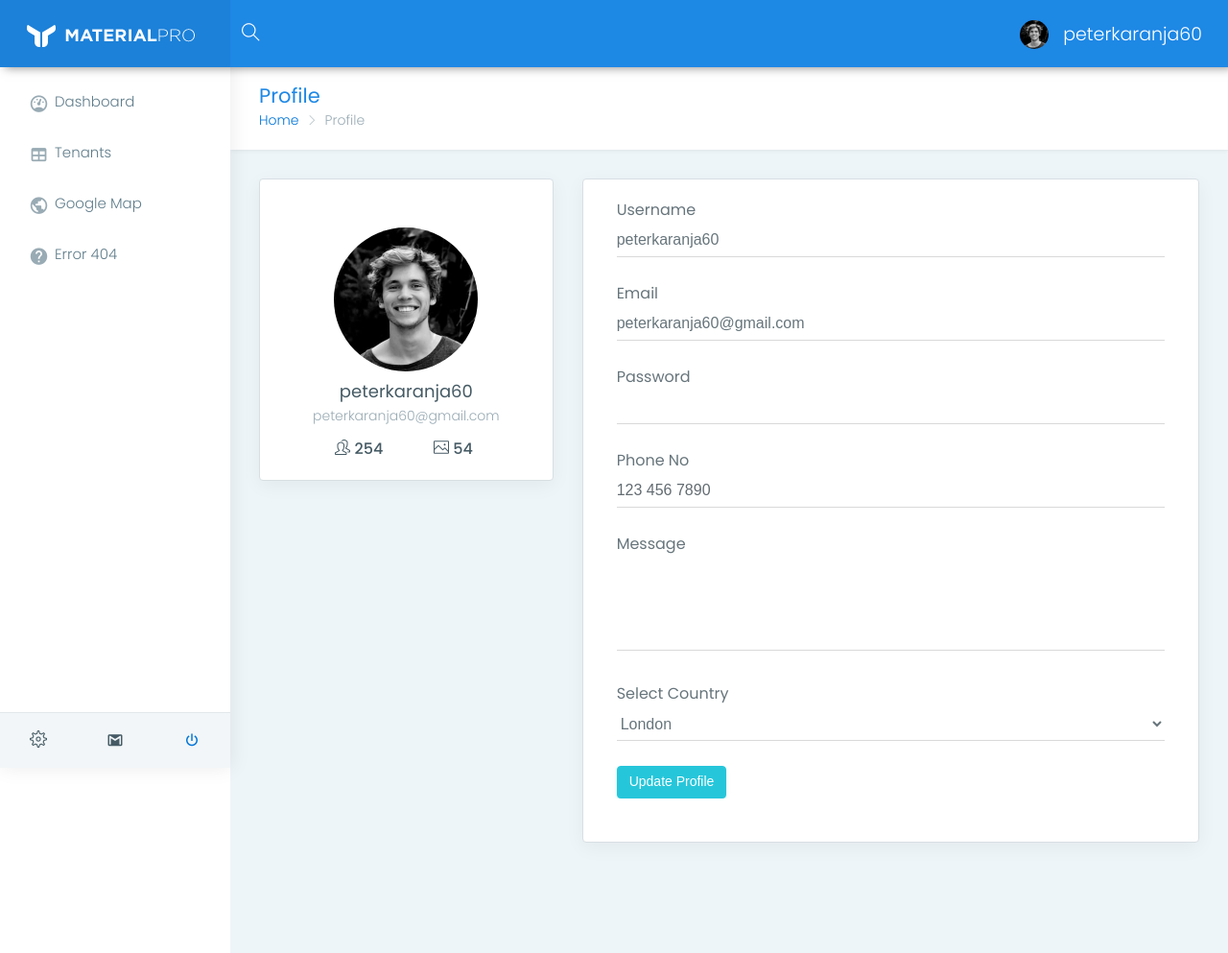
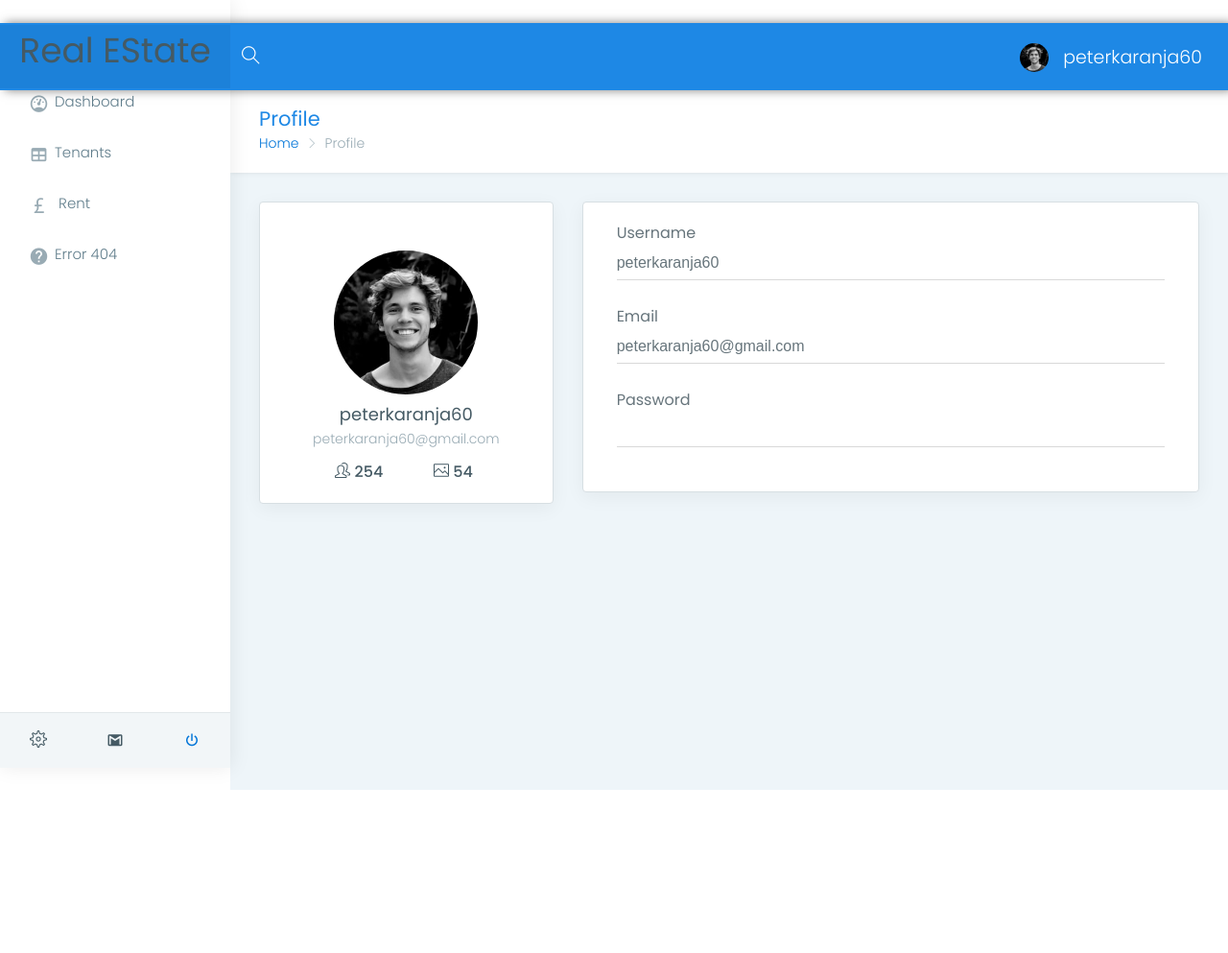
Before and after one commit to pkaranja60/Rental-management, a Flask app: page /settings in a window 1280 px wide. Shown: the whole page at 96% size. After the commit the page ends 823 px from the top, so only its background shows below. Run offline with Flask 2, Linux system fonts and the light colour scheme; a user stored in the database is signed in; some libraries are stand-ins or nearby versions; some web fonts are replaced.

Commit message:
Update 3

```diff
--- a/rental/forms.py
+++ b/rental/forms.py
@@ -35,8 +35,8 @@
 
 
 class RentForm(FlaskForm):
-    house_no =   StringField(label='House No', validators=[DataRequired()])
-    phone_no = StringField(label='Phone No', validators=[Length(min=10, max=10), DataRequired()])
+    house_no = StringField(label='House No', validators=[DataRequired()])
     message = TextAreaField(label='Message')
     rent =  StringField(label='Rent', validators=[DataRequired()])
-    date = DateField(label='Date', format='%d-%m-%Y', validators=[DataRequired()])
+    date = DateField(label='Date', format='%Y-%m-%d', validators=[DataRequired()])
+    submit = SubmitField(label='Rent Paid')
--- a/rental/models.py
+++ b/rental/models.py
@@ -36,7 +36,7 @@
     phone_no = db.Column(db.String(length=50), nullable=False, unique=True)
     house_no = db.Column(db.String(length=50), nullable=False, unique=True)
 
-    rent = db.relationship('Rent', backref='house', lazy=True)
+    rent = db.relationship('Rent', backref='tenant', lazy=True)
 
     def __repr__(self):
         return f'Tenant{self.id}'
@@ -45,8 +45,8 @@
 class Rent(db.Model):
     id = db.Column(db.Integer(), primary_key=True, nullable=False, unique=True)
     message = db.Column(db.Text(length=256))
-    rent = db.Column(db.Integer(), nullable=False, unique=True)
-    date = db.Column(db.Date)
+    rent = db.Column(db.Integer(), nullable=False)
+    date = db.Column(db.Date, nullable=False)
 
     house_no = db.Column(db.String, db.ForeignKey('tenant.house_no'), nullable=False)
 
--- a/rental/routes.py
+++ b/rental/routes.py
@@ -11,14 +11,16 @@
 def index():
     form = RentForm()
     if form.validate_on_submit():
-        user_to_input = Rent(house_no=form.house_no.data,
-                             phone_no=form.phone_no.data,
-                             rent=form.rent.data,
-                             message=form.message.data,
-                             date=form.date.data,)
-        db.session.add(user_to_input)
+        user_create = Rent(house_no=form.house_no.data,
+                           rent=form.rent.data,
+                           message=form.message.data,
+                           date=form.date.data,
+                           )
+        db.session.add(user_create)
         db.session.commit()
-    return render_template('index.html', form=form)
+        return redirect(url_for('rent'))
+    else:
+         return render_template('index.html', form=form)
 
 
 @app.route('/login', methods=['GET', 'POST'])
@@ -64,7 +66,7 @@
 @login_required
 def tenants():
     tenant = Tenant.query.all()
-    return render_template('table.html', user=tenant)
+    return render_template('table.html', tenant=tenant)
 
 
 @app.route('/new', methods=['GET', 'POST'])
@@ -83,6 +85,13 @@
         return render_template('tenant.html', form=form)
 
 
+@app.route('/rent_paid', methods=['GET', 'POST'])
+@login_required
+def rent():
+    rent = Rent.query.all()
+    return render_template('rent.html', rent=rent)
+
+
 @app.route('/settings', methods=['GET', 'POST'])
 @login_required
 def settings():
@@ -95,6 +104,19 @@
     db.session.delete(user_delete)
     db.session.commit()
     return redirect(url_for('tenants'))
+
+
+@app.route('/update/<int:id>', methods=['PUT', 'POST'])
+def update(id):
+    user_to_update = Tenant.query.get_or_404(int(id))
+    form = TenantsForm()
+    if form.validate_on_submit():
+        user_to_update = Tenant(name=form.name.data,
+                                phone_no=form.phone_no.data)
+        db.session.commit()
+        return redirect(url_for('tenants'))
+    else:
+        return render_template('table.html', user_to_update=user_to_update)
 
 
 @app.route('/logout')
--- a/rental/templates/includes/navigation.html
+++ b/rental/templates/includes/navigation.html
@@ -7,16 +7,10 @@
             <div class="navbar-header">
                 <a class="navbar-brand" href="/">
                     <!-- Logo icon --><b>
-                        <!--You can put here icon as well // <i class="wi wi-sunset"></i> //-->
-
-                        <!-- Light Logo icon -->
-                        <img src="/static/assets/images/logo-light-icon.png" alt="homepage" class="light-logo" />
+                    <h1>Real EState</h1>
+                    <!--End Logo icon -->
                     </b>
-                    <!--End Logo icon -->
-                    <!-- Logo text --><span>
-
-                        <!-- Light Logo text -->
-                        <img src="/static/assets/images/logo-light-text.png" class="light-logo" alt="homepage" /></span>
+                    <!-- Logo text -->
                 </a>
             </div>
             <!-- ============================================================== -->
--- a/rental/templates/includes/sidebar.html
+++ b/rental/templates/includes/sidebar.html
@@ -14,8 +14,9 @@
                 </li>
 
                 </li>
-                <li> <a class="waves-effect waves-dark" href="#" aria-expanded="false"><i
-                            class="mdi mdi-earth"></i><span class="hide-menu">Google Map</span></a>
+                <li> <a class="waves-effect waves-dark" href="{{url_for('rent')}}" aria-expanded="false"><i
+                            class="mdi mdi-currency-gbp"></i><span class="hide-menu">
+                                Rent</span></a>
                 </li>
 
                 <li> <a class="waves-effect waves-dark" href="#" aria-expanded="false"><i
--- a/rental/templates/layouts/base-pdf.html
+++ b/rental/templates/layouts/base-pdf.html
@@ -19,7 +19,7 @@
     </title>
 
     <!-- Favicon icon -->
-    <link rel="icon" type="image/png" sizes="16x16" href="/static/assets/images/favicon.png">
+    <link rel="icon" type="image/png" sizes="16x16" href="https://img.icons8.com/bubbles/50/000000/apartment.png"/>"/>">
     <!-- Bootstrap Core CSS -->
     <link href="/static/assets/plugins/bootstrap/css/bootstrap.min.css" rel="stylesheet">
 
--- a/rental/templates/layouts/base.html
+++ b/rental/templates/layouts/base.html
@@ -19,9 +19,12 @@
     </title>
 
     <!-- Favicon icon -->
-    <link rel="icon" type="image/png" sizes="16x16" href="/static/assets/images/favicon.png">
+    <link rel="icon" type="image/png" href="https://img.icons8.com/bubbles/100/000000/apartment.png"/>">
     <!-- Bootstrap Core CSS -->
     <link href="/static/assets/plugins/bootstrap/css/bootstrap.min.css" rel="stylesheet">
+
+    <!-- Boxicons -->
+    <script src="https://unpkg.com/boxicons@2.1.1/dist/boxicons.js"></script>
 
     <!-- Plugins CSS goes HERE  -->
     {% block plugin_stylesheets %}{% endblock plugin_stylesheets %}
--- a/rental/templates/profile.html
+++ b/rental/templates/profile.html
@@ -63,7 +63,7 @@
             <div class="col-lg-8 col-xlg-9 col-md-7">
                 <div class="card">
                     <div class="card-block">
-                        <form class="form-horizontal form-material">
+                        <form method='POST' class="form-horizontal form-material">
                             <div class="form-group">
                                 <label class="col-md-12">Username</label>
                                 <div class="col-md-12">
@@ -86,35 +86,7 @@
                                         class="form-control form-control-line">
                                 </div>
                             </div>
-                            <div class="form-group">
-                                <label class="col-md-12">Phone No</label>
-                                <div class="col-md-12">
-                                    <input type="text" placeholder="123 456 7890"
-                                        class="form-control form-control-line">
-                                </div>
-                            </div>
-                            <div class="form-group">
-                                <label class="col-md-12">Message</label>
-                                <div class="col-md-12">
-                                    <textarea rows="5" class="form-control form-control-line"></textarea>
-                                </div>
-                            </div>
-                            <div class="form-group">
-                                <label class="col-sm-12">Select Country</label>
-                                <div class="col-sm-12">
-                                    <select class="form-control form-control-line">
-                                        <option>London</option>
-                                        <option>India</option>
-                                        <option>Usa</option>
-                                        <option>Canada</option>
-                                        <option>Thailand</option>
-                                    </select>
-                                </div>
-                            </div>
-                            <div class="form-group">
-                                <div class="col-sm-12">
-                                    <button class="btn btn-success">Update Profile</button>
-                                </div>
+
                             </div>
                         </form>
                     </div>
```
Also changed, not shown: rental/templates/includes/update_modals.html (added, +41 -0 lines), rental/templates/index.html (+22 -21 lines), rental/templates/map-google.html (deleted, +0 -63 lines), rental/templates/rent.html (added, +78 -0 lines), rental/templates/table.html (+22 -12 lines), rental/rental.db, rental/static/assets/images/custom-select.png (deleted), rental/static/assets/images/favicon.png (deleted), rental/static/assets/images/logo-light-icon.png (deleted), rental/static/assets/images/logo-light-text.png (deleted).
